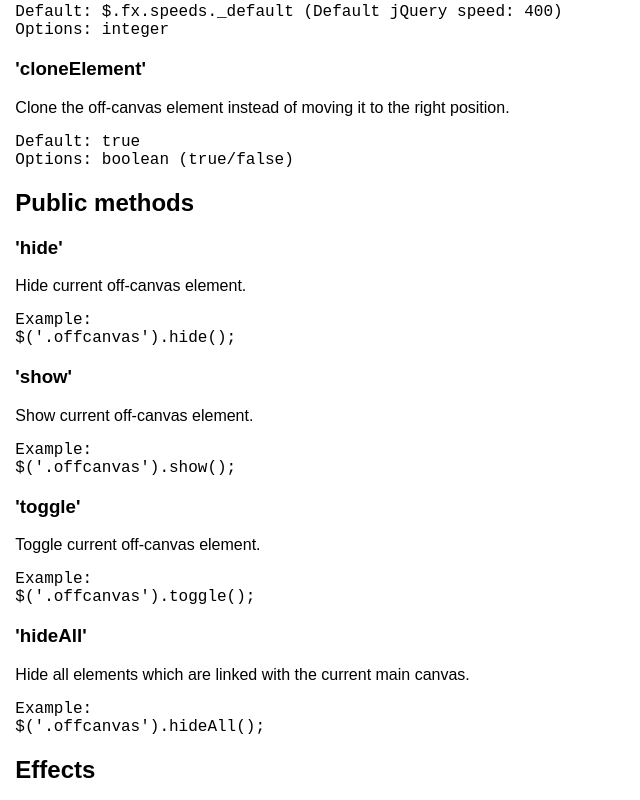
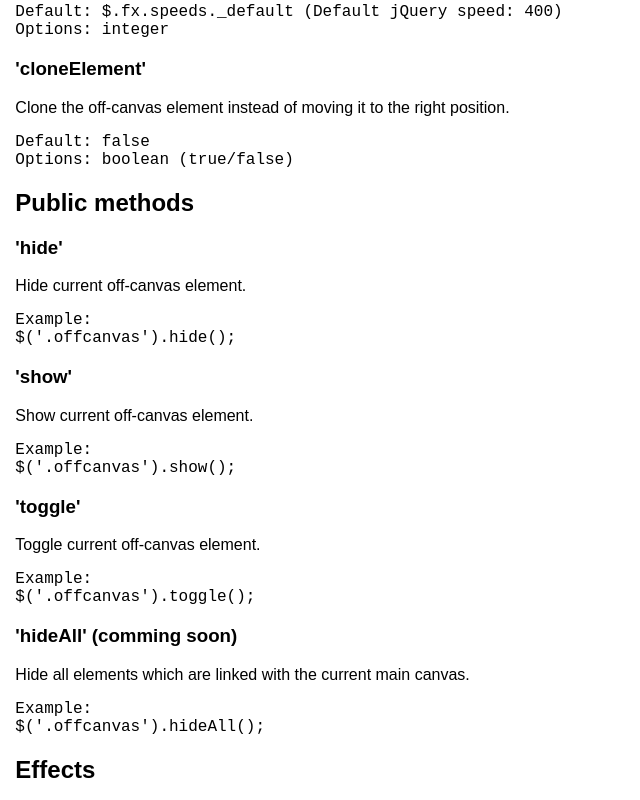
Before and after one commit to cheich/jquery.offcanvas, a plain HTML site: page index.html in a window 1280 px wide. Shown: the part 2387-3187 px from the top of the page, without its empty margins (0-640 px from the left). Drawn offline with Linux system fonts and the light colour scheme.

Commit message:
More examples and full docu

```diff
--- a/index.html
+++ b/index.html
@@ -31,7 +31,7 @@
 
 			$('.example-2').offcanvas({
 				mainCanvas:	'.example-page-2',
-				mode:			'push',
+				mode:		'push',
 			});
 			$('button.example-toggle-2').click(function() {
 				$('.example-2').offcanvas('toggle');
@@ -45,7 +45,7 @@
 
 			$('.example-3').offcanvas({
 				mainCanvas:	'.example-page-3',
-				mode:			'underlay',
+				mode:		'underlay',
 			});
 			$('button.example-toggle-3').click(function() {
 				$('.example-3').offcanvas('toggle');
@@ -53,7 +53,7 @@
 
 			$('.example-4').offcanvas({
 				mainCanvas:	'.example-page-4',
-				mode:			'shrink',
+				mode:		'shrink',
 			});
 			$('button.example-toggle-4').click(function() {
 				$('.example-4').offcanvas('toggle');
@@ -71,7 +71,7 @@
 
 			$('.example-6').offcanvas({
 				mainCanvas:	'.example-page-6',
-				position:		'right',
+				position:	'right',
 			});
 			$('button.example-toggle-6').click(function() {
 				$('.example-6').offcanvas('toggle');
@@ -79,7 +79,7 @@
 
 			$('.example-7').offcanvas({
 				mainCanvas:	'.example-page-7',
-				position:		'top',
+				position:	'top',
 			});
 			$('button.example-toggle-7').click(function() {
 				$('.example-7').offcanvas('toggle');
@@ -87,7 +87,7 @@
 
 			$('.example-8').offcanvas({
 				mainCanvas:	'.example-page-8',
-				position:		'bottom',
+				position:	'bottom',
 			});
 			$('button.example-toggle-8').click(function() {
 				$('.example-8').offcanvas('toggle');
@@ -216,7 +216,7 @@ Options: &lt;length>, &lt;percentage></pre>
 Options: 'before', 'after'</pre>
 
 	<h3>'easing'</h3>
-	<p>Method of easing. It's recommend to include <a href="https://github.com/rstacruz/jquery.transit" target="_blank">jQuery Transit</a> to use CSS transitions. If you do not include this, jQuery Offcanvas will use jQuery's native <code>.animate()</code> function. To disable all animations, set 'animations' to false.</p>
+	<p>Method of easing. It's recommend to include <a href="https://github.com/rstacruz/jquery.transit" target="_blank">jQuery Transit</a> to use CSS transitions. If you do not include this, jQuery Offcanvas will use jQuery's native <code>.animate()</code> function. To disable all animations, set 'duration' to 0 (zero).</p>
 	<p>Note: If you use an other easing instead of 'linear' and CSS3 transitions are not supported in the browser, you should include a plugin, just like <a href="http://gsgd.co.uk/sandbox/jquery/easing/" target="_blank">jQuery Easing Plugin</a> or <a href="http://jqueryui.com/" target="_blank">jQuery UI</a></p>
 	<pre>Default: 'linear'
 Options: 'linear', 'ease', 'in', 'out', 'in-out', 'snap', 'easeOutCubic', 'easeInOutCubic', 'easeInCirc', 'easeOutCirc', 'easeInOutCirc', 'easeInExpo', 'easeOutExpo', 'easeInOutExpo', 'easeInQuad', 'easeOutQuad', 'easeInOutQuad', 'easeInQuart', 'easeOutQuart', 'easeInOutQuart', 'easeInQuint', 'easeOutQuint', 'easeInOutQuint', 'easeInSine', 'easeOutSine', 'easeInOutSine', 'easeInack', 'easeOutBack', 'easeInOutBack'</pre>
@@ -248,7 +248,7 @@ Options: integer</pre>
 
 	<h3>'cloneElement'</h3>
 	<p>Clone the off-canvas element instead of moving it to the right position.</p>
-	<pre>Default: true
+	<pre>Default: false
 Options: boolean (true/false)</pre>
 
 	<h2>Public methods</h2>
@@ -267,7 +267,7 @@ $('.offcanvas').show();</pre>
 	<pre>Example:
 $('.offcanvas').toggle();</pre>
 
-	<h3>'hideAll'</h3>
+	<h3>'hideAll' (comming soon)</h3>
 	<p>Hide all elements which are linked with the current main canvas.</p>
 	<pre>Example:
 $('.offcanvas').hideAll();</pre>
```
